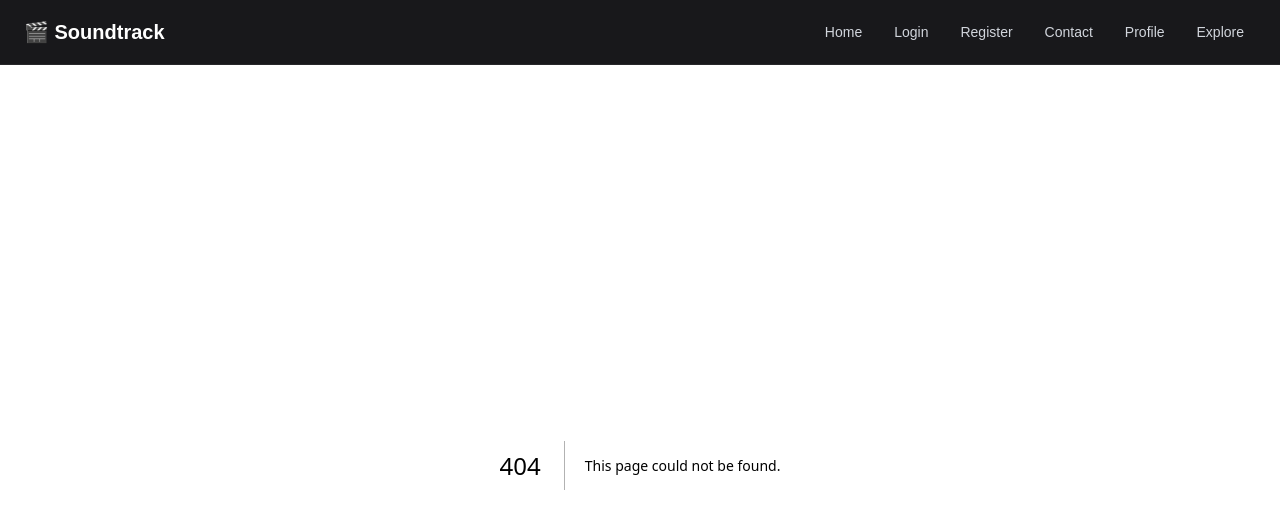
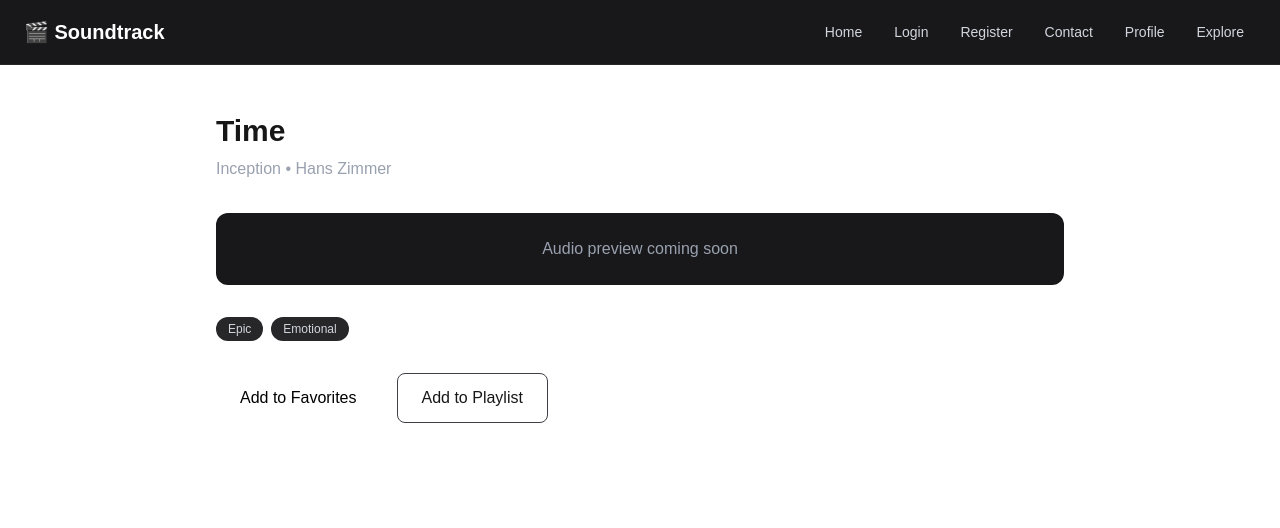
Before and after one commit to Frantisek82/soundtrack-mood-explorer-frontend, a Next.js app: page /soundtrack/1 in a window 1280 px wide. Before the commit this address had no page. Shown: the top 528 px of the page. Built offline with nearby package versions, Linux system fonts and the light colour scheme.

Commit message:
implemented the Detail Page for a soundtrack

```diff
--- /dev/null
+++ b/src/app/soundtrack/[id]/page.tsx
@@ -0,0 +1,85 @@
+"use client";
+
+import { useEffect, useState } from "react";
+import { useParams } from "next/navigation";
+import { getSoundtrackById } from "@/src/services/soundtracks";
+import MoodTag from "@/src/components/MoodTag";
+
+type Soundtrack = {
+  id: string;
+  title: string;
+  movie: string;
+  composer: string;
+  mood: string[];
+  previewUrl?: string;
+};
+
+export default function SoundtrackDetailPage() {
+  const { id } = useParams<{ id: string }>();
+  const [soundtrack, setSoundtrack] = useState<Soundtrack | null>(null);
+  const [loading, setLoading] = useState(true);
+
+  useEffect(() => {
+    if (!id) return;
+
+    getSoundtrackById(id).then((data) => {
+      setSoundtrack(data || null);
+      setLoading(false);
+    });
+  }, [id]);
+
+  if (loading) {
+    return (
+      <main className="min-h-screen flex items-center justify-center">
+        <p className="text-gray-400">Loading soundtrack...</p>
+      </main>
+    );
+  }
+
+  if (!soundtrack) {
+    return (
+      <main className="min-h-screen flex items-center justify-center">
+        <p className="text-gray-400">Soundtrack not found.</p>
+      </main>
+    );
+  }
+
+  return (
+    <main className="max-w-4xl mx-auto px-6 py-12">
+      {/* Header */}
+      <header className="mb-8">
+        <h1 className="text-3xl font-bold mb-2">
+          {soundtrack.title}
+        </h1>
+        <p className="text-gray-400">
+          {soundtrack.movie} • {soundtrack.composer}
+        </p>
+      </header>
+
+      {/* Audio Preview */}
+      <section className="mb-8">
+        <div className="bg-zinc-900 rounded-xl p-6 text-center text-gray-400">
+          Audio preview coming soon
+        </div>
+      </section>
+
+      {/* Mood Tags */}
+      <section className="flex gap-2 mb-8 flex-wrap">
+        {soundtrack.mood.map((m) => (
+          <MoodTag key={m} label={m} />
+        ))}
+      </section>
+
+      {/* Actions */}
+      <section className="flex gap-4">
+        <button className="px-6 py-3 rounded-lg bg-white text-black font-medium">
+          Add to Favorites
+        </button>
+
+        <button className="px-6 py-3 rounded-lg border border-zinc-700">
+          Add to Playlist
+        </button>
+      </section>
+    </main>
+  );
+}
```
